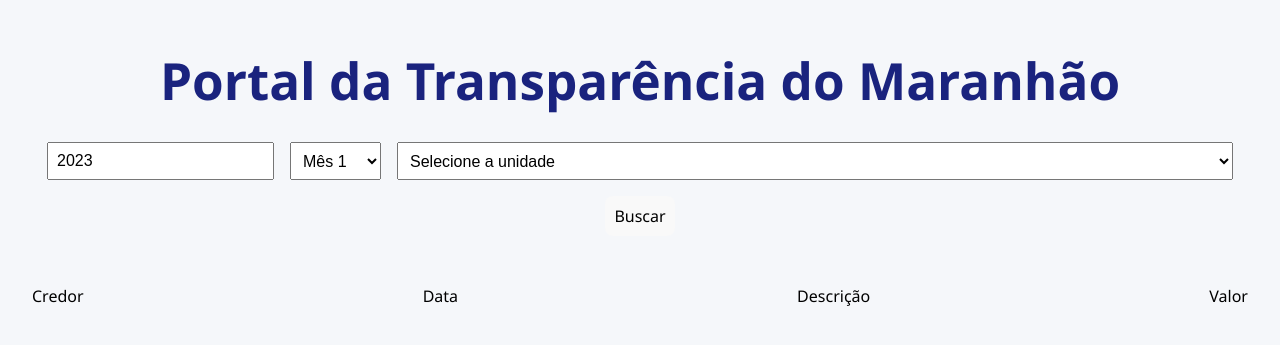
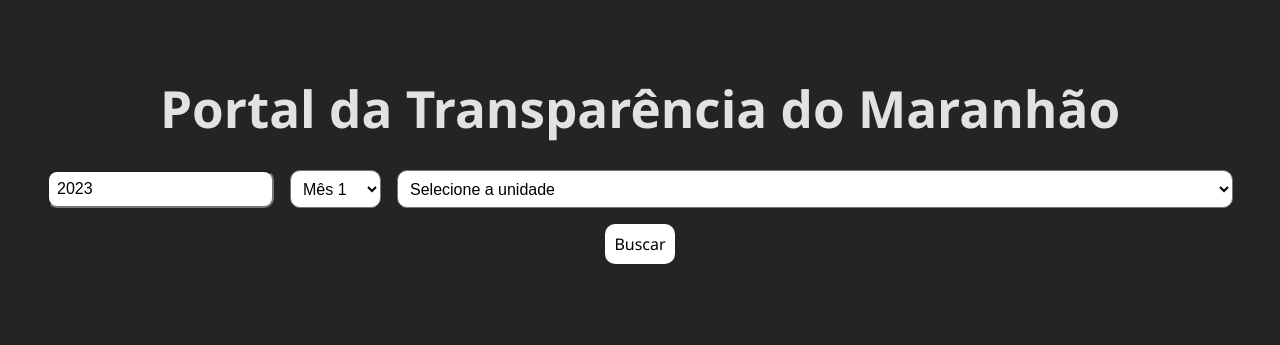
Before and after one commit to Roberta0855/PortalTransparencia, a React (Vite) app: page / in a window 1280 px wide. Shown: the part 229-574 px from the top of the page. Built offline with nearby package versions, Linux system fonts and the light colour scheme.

Commit message:
Tema Escuro, headerTable alinhado, Loader

```diff
--- a/src/App.css
+++ b/src/App.css
@@ -1,6 +1,5 @@
 body {
   margin: 0;
-  background: #f5f7fa;
   font-family: "Segoe UI", sans-serif;
 }
 
@@ -9,7 +8,7 @@
 }
 
 h1 {
-  color: #1a237e;
+  color: #e2e2e2;
   text-align: center;
 }
 
@@ -28,12 +27,26 @@
   font-size: 1rem;
 }
 
-.cards {
-  display: flex;
-  flex-direction: column;
+/* Grid comum para header e cards */
+.grid-layout {
+  display: grid;
+  grid-template-columns: 25% 15% 40% 20%;
+  gap: 1rem;
+  align-items: start;
+  margin-bottom: 0.5rem;
 }
+
+/* Cabeçalho da tabela */
 .HeaderTable{
   display: flex;
-  justify-content: space-between;
+
+}
+.HeaderTable span {
+
+  padding: 0.8rem;
+  border-radius: 8px;
+  font-weight: bold;
   color: #000;
+  text-align: left;
+  box-shadow: 0 2px 6px rgba(0, 0, 0, 0.1);
 }
--- a/src/App.jsx
+++ b/src/App.jsx
@@ -9,8 +9,10 @@
   const [mes, setMes] = useState(1);
   const [codigoUG, setCodigoUG] = useState("");
   const [dados, setDados] = useState([]);
+  const [loading, setLoading] = useState(false); // ✅ estado de carregamento
 
   const buscarDados = async () => {
+    setLoading(true); // ✅ inicia loading
     try {
       const response = await axios.get(
         `https://transparencia.ma.gov.br/api/consulta-despesas?ano=${ano}&mes=${mes}&codigo_ug=${codigoUG}`
@@ -18,6 +20,8 @@
       setDados(response.data);
     } catch (error) {
       console.error("Erro ao buscar dados:", error);
+    } finally {
+      setLoading(false); // ✅ finaliza loading
     }
   };
 
@@ -50,20 +54,36 @@
           ))}
         </select>
 
-        <button onClick={buscarDados}>Buscar</button>
-
+        <button onClick={buscarDados} disabled={loading}>
+          {loading ? "Carregando..." : "Buscar"}
+        </button>
       </div>
 
       <div className="cards">
+        {/* ✅ Loading visível enquanto carrega */}
+        {loading && (
+          <p style={{ textAlign: "center", fontStyle: "italic", marginTop: "1rem" }}>
+            Carregando dados...
+          </p>
+        )}
+
+        {/* ✅ Só mostra a tabela quando não está carregando */}
+        {!loading && dados.length > 0 && (
+          <>
             <div className="HeaderTable">
               <p>Credor</p>
-          <p>Data</p>
-          <p>Descrição</p>
-          <p>Valor</p>
+              <p style={{ marginLeft: "23%" }}>Data</p>
+              <p style={{ marginLeft: "14%" }}>Descrição</p>
+              <p style={{ marginLeft: "37.5%" }}>Valor</p>
             </div>
+
+            <div className="grid-layout">
               {dados.map((item, index) => (
                 <DespesaCard key={index} item={item} />
               ))}
+            </div>
+          </>
+        )}
       </div>
     </div>
   );
--- a/src/components/DespesaCard.jsx
+++ b/src/components/DespesaCard.jsx
@@ -1,15 +1,17 @@
 import React from "react";
 import "../styles/DespesaCard.css";
+import ExpandableText from "./ExpandableText";
 
 export default function DespesaCard({ item }) {
   return (
     <div className="card">
       <p>{item.credor_nome.trim()}</p>
-      <p><strong>Data:</strong> {item.data}</p>
-      <p><strong>Descrição:</strong> {item.descricao}</p>
-
-      <p><strong>Valor:</strong> R$ {parseFloat(item.valor_emp).toFixed(2)}</p>
-
+      <p><strong></strong> {item.data}</p>
+      <p >
+        <strong></strong>{" "}
+        <ExpandableText text={item.descricao} maxLength={100} />
+      </p>
+      <p><strong></strong> R$ {parseFloat(item.valor_emp).toFixed(2)}</p>
     </div>
   );
 }
--- /dev/null
+++ b/src/components/ExpandableText.jsx
@@ -0,0 +1,35 @@
+import React, { useState } from "react";
+
+function ExpandableText({ text, maxLength = 100 }) {
+  const [expanded, setExpanded] = useState(false);
+
+  const isTruncated = text.length > maxLength;
+  const displayText = expanded || !isTruncated
+    ? text
+    : text.slice(0, maxLength) + "...";
+
+  return (
+    <div style={{ display: "inline", wordWrap: "break-word", wordBreak: "break-word" }}>
+      {displayText}
+      {isTruncated && (
+        <button
+          onClick={() => setExpanded(!expanded)}
+          style={{
+            marginLeft: "6px",
+            color: "#007bff",
+            background: "none",
+            border: "none",
+            padding: 0,
+            cursor: "pointer",
+            textDecoration: "underline",
+            display: "inline",
+          }}
+        >
+          {expanded ? "ver menos" : "ver mais"}
+        </button>
+      )}
+    </div>
+  );
+}
+
+export default ExpandableText;
--- a/src/index.css
+++ b/src/index.css
@@ -59,16 +59,3 @@
 button:focus-visible {
   outline: 4px auto -webkit-focus-ring-color;
 }
-
-@media (prefers-color-scheme: light) {
-  :root {
-    color: #213547;
-    background-color: #ffffff;
-  }
-  a:hover {
-    color: #747bff;
-  }
-  button {
-    background-color: #f9f9f9;
-  }
-}
--- a/src/styles/DespesaCard.css
+++ b/src/styles/DespesaCard.css
@@ -1,22 +1,31 @@
 .card {
-  background: white;
-  border-radius: 8px;
-  padding: 1rem;
-  box-shadow: 0 2px 6px rgba(0, 0, 0, 0.1);
-  display: flex;
-  justify-content: space-between;
+  display: contents; /* Cada <p> ocupa uma célula no grid do pai */
 }
 
-.card h3 {
-  margin-top: 0;
-  color: #303f9f;
+.card p {
+  /* background: white; */
+  background-color: #2c2c2c;
+  padding: 0.8rem;
+  border-radius: 8px;
+  margin: 0;
+  color: #000;
+  box-shadow: 0 2px 6px rgba(0, 0, 0, 0.1);
+  overflow-wrap: break-word;
+  word-break: break-word;
+  max-width: 93%; /* ✅ essencial para evitar expansão lateral */
+  max-height: 500px;
+  min-height: 60px;
+
+  color: #fff;
 }
+.HeaderTable p{
+  color: #fff;
+  font-size: 1.2rem;
+}
+select, input, button{
+  background-color: #fff;
+  color: #000;
 
+  border-radius: 10px;
 
-.card h3 {
-  margin-top: 0;
-  color: #303f9f;
 }
-.card p{
-   color: #000000;
-}
```
Lines whose indentation alone changed are shown as unchanged.
